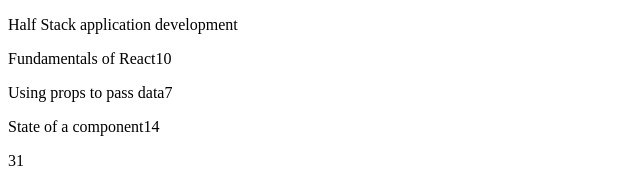
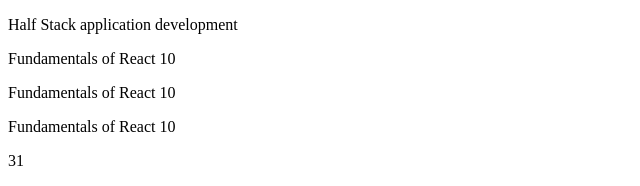
Before and after one commit to Djisu/part1, a React (Create React App) app: page / in a window 1280 px wide. Shown: the top 186 px of the page, without its empty margins (0-640 px from the left). Built offline with nearby package versions, Linux system fonts and the light colour scheme.

Commit message:
Another Commit

```diff
--- a/src/index.js
+++ b/src/index.js
@@ -20,13 +20,20 @@
         )
     }
 
+    const Part = (props) => {
+        return (
+            <div>
+                <p>{props.part1} {props.exercises1}</p>
+            </div>
+        )
+    }
     const Content = (props) =>{
         return (
-            <>
-                <p>{props.part1}{props.exercises1}</p>
-                <p>{props.part2}{props.exercises2}</p>
-                <p>{props.part3}{props.exercises3}</p>
-            </>
+            <div>
+                <Part part1={part1} exercises1={exercises1} />
+                <Part part1={part1} exercises1={exercises1} />
+                <Part part1={part1} exercises1={exercises1} />
+            </div>
         )
     }
     const Total = (props) => {
```
Also changed, not shown: 1 other file (tests, documents, lock files or other folders).
